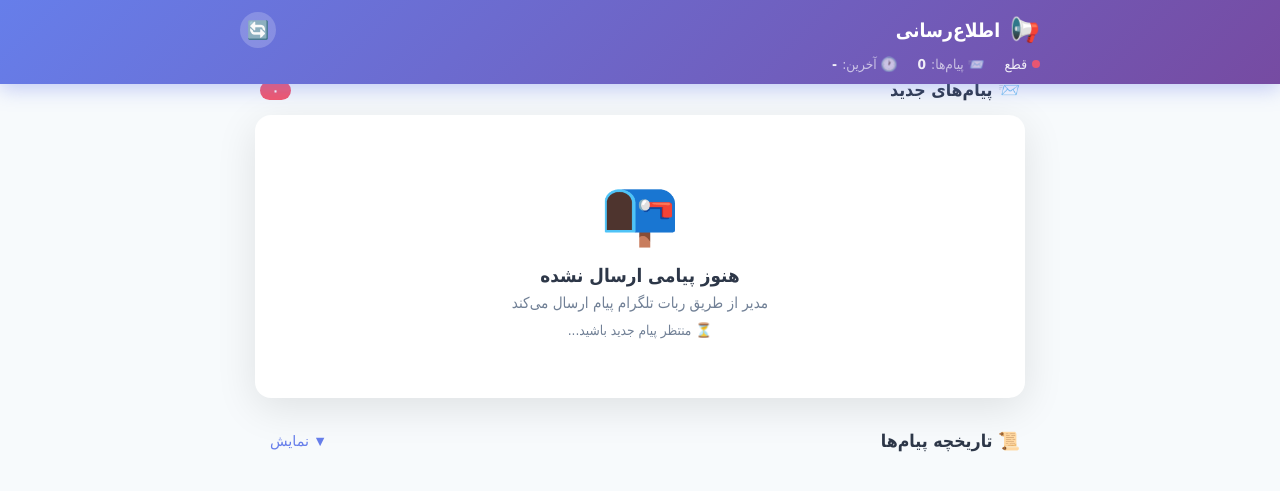
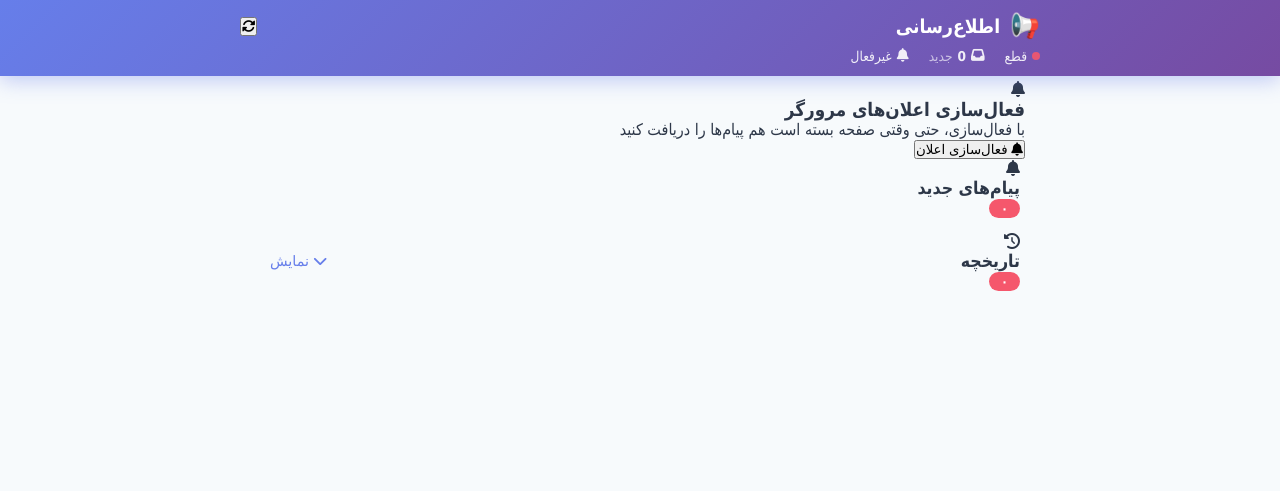
Before and after one commit to mrvpnmr/notif, a Flask app: page / in a window 1280 px wide. Shown: the top 491 px of the page. Run offline with Flask 3, Linux system fonts and the light colour scheme; data that the repository does not hold is empty.

Commit message:
Update dashboard.html

```diff
--- a/templates/dashboard.html
+++ b/templates/dashboard.html
@@ -3,7 +3,7 @@
 <head>
     <meta charset="UTF-8">
     <meta name="viewport" content="width=device-width, initial-scale=1.0, maximum-scale=1.0, user-scalable=no">
-    <meta name="theme-color" content="#667eea">
+    <meta name="theme-color" content="#6C63FF">
     <meta name="apple-mobile-web-app-capable" content="yes">
     <meta name="apple-mobile-web-app-status-bar-style" content="black-translucent">
 
@@ -12,17 +12,11 @@
     <!-- PWA Manifest -->
     <link rel="manifest" href="/static/manifest.json">
 
+    <!-- Font Awesome -->
+    <link rel="stylesheet" href="https://cdnjs.cloudflare.com/ajax/libs/font-awesome/6.4.0/css/all.min.css">
+
     <!-- CSS -->
     <link rel="stylesheet" href="/static/style.css">
-
-    <!-- Service Worker -->
-    <script>
-        if ('serviceWorker' in navigator) {
-            navigator.serviceWorker.register('/static/service-worker.js')
-                .then(() => console.log('✅ Service Worker registered'))
-                .catch(err => console.log('❌ SW error:', err));
-        }
-    </script>
 </head>
 <body>
 
@@ -35,11 +29,11 @@
                     <span class="logo-text">اطلاع‌رسانی</span>
                 </div>
                 <div class="header-actions">
-                    <button class="btn-refresh" onclick="loadNotifications()" title="بروزرسانی">
-                        🔄
+                    <button class="btn-icon" onclick="loadNotifications()" title="بروزرسانی">
+                        <i class="fas fa-sync-alt"></i>
                     </button>
                     <button class="btn-install" id="installBtn" style="display:none;" onclick="installApp()">
-                        📲 نصب
+                        <i class="fas fa-download"></i> نصب
                     </button>
                 </div>
             </div>
@@ -50,12 +44,13 @@
                     <span id="statusText">متصل</span>
                 </div>
                 <div class="status-item">
-                    <span class="status-label">📨 پیام‌ها:</span>
+                    <i class="fas fa-inbox"></i>
                     <span class="status-value" id="notifCount">0</span>
+                    <span class="status-label">جدید</span>
                 </div>
                 <div class="status-item">
-                    <span class="status-label">🕐 آخرین:</span>
-                    <span class="status-value" id="lastTime">-</span>
+                    <i class="fas fa-bell" id="notificationStatus"></i>
+                    <span id="pushStatus">غیرفعال</span>
                 </div>
             </div>
         </div>
@@ -64,30 +59,60 @@
     <!-- ===== MAIN CONTENT ===== -->
     <main class="main">
         <div class="container">
-            <!-- بخش پیام‌ها -->
-            <div class="notifications-section">
+
+            <!-- ===== دکمه فعال‌سازی اعلان ===== -->
+            <div class="push-section" id="pushSection">
+                <div class="push-card">
+                    <div class="push-icon">
+                        <i class="fas fa-bell"></i>
+                    </div>
+                    <div class="push-content">
+                        <h3>فعال‌سازی اعلان‌های مرورگر</h3>
+                        <p>با فعال‌سازی، حتی وقتی صفحه بسته است هم پیام‌ها را دریافت کنید</p>
+                    </div>
+                    <button class="btn-push" id="pushBtn" onclick="subscribePush()">
+                        <i class="fas fa-bell"></i> فعال‌سازی اعلان
+                    </button>
+                </div>
+            </div>
+
+            <!-- ===== بخش پیام‌های جدید ===== -->
+            <section class="section new-section">
                 <div class="section-header">
-                    <h2>📨 پیام‌های جدید</h2>
-                    <span class="badge" id="newBadge">۰</span>
+                    <div class="section-title">
+                        <span class="section-icon"><i class="fas fa-bell"></i></span>
+                        <h2>پیام‌های جدید</h2>
+                        <span class="badge" id="newBadge">۰</span>
+                    </div>
+                    <button class="btn-clear" id="clearAllBtn" onclick="markAllAsRead()" style="display:none;">
+                        <i class="fas fa-check-double"></i> خوانده شد
+                    </button>
                 </div>
 
                 <div class="notifications-container" id="notificationsContainer">
                     <!-- توسط JS پر می‌شود -->
                 </div>
-            </div>
+            </section>
 
-            <!-- بخش تاریخچه -->
-            <div class="history-section">
+            <!-- ===== بخش تاریخچه ===== -->
+            <section class="section history-section">
                 <div class="section-header">
-                    <h2>📜 تاریخچه پیام‌ها</h2>
+                    <div class="section-title">
+                        <span class="section-icon"><i class="fas fa-history"></i></span>
+                        <h2>تاریخچه</h2>
+                        <span class="badge history-badge" id="historyBadge">۰</span>
+                    </div>
                     <button class="btn-toggle" onclick="toggleHistory()">
-                        ▼ نمایش
+                        <i class="fas fa-chevron-down" id="historyToggleIcon"></i>
+                        <span id="historyToggleText">نمایش</span>
                     </button>
                 </div>
+
                 <div class="history-container" id="historyContainer" style="display:none;">
                     <!-- توسط JS پر می‌شود -->
                 </div>
-            </div>
+            </section>
+
         </div>
     </main>
 
@@ -98,11 +123,12 @@
             <div class="toast-title">پیام جدید</div>
             <div class="toast-message" id="toastMessage">از طرف مدیریت</div>
         </div>
+        <button class="toast-close" onclick="closeToast()"><i class="fas fa-times"></i></button>
     </div>
 
     <!-- ===== FLOATING BUTTON ===== -->
     <button class="fab" id="fabButton" onclick="scrollToTop()" title="بازگشت به بالا">
-        ⬆
+        <i class="fas fa-arrow-up"></i>
     </button>
 
     <!-- ===== SCRIPT ===== -->
```
